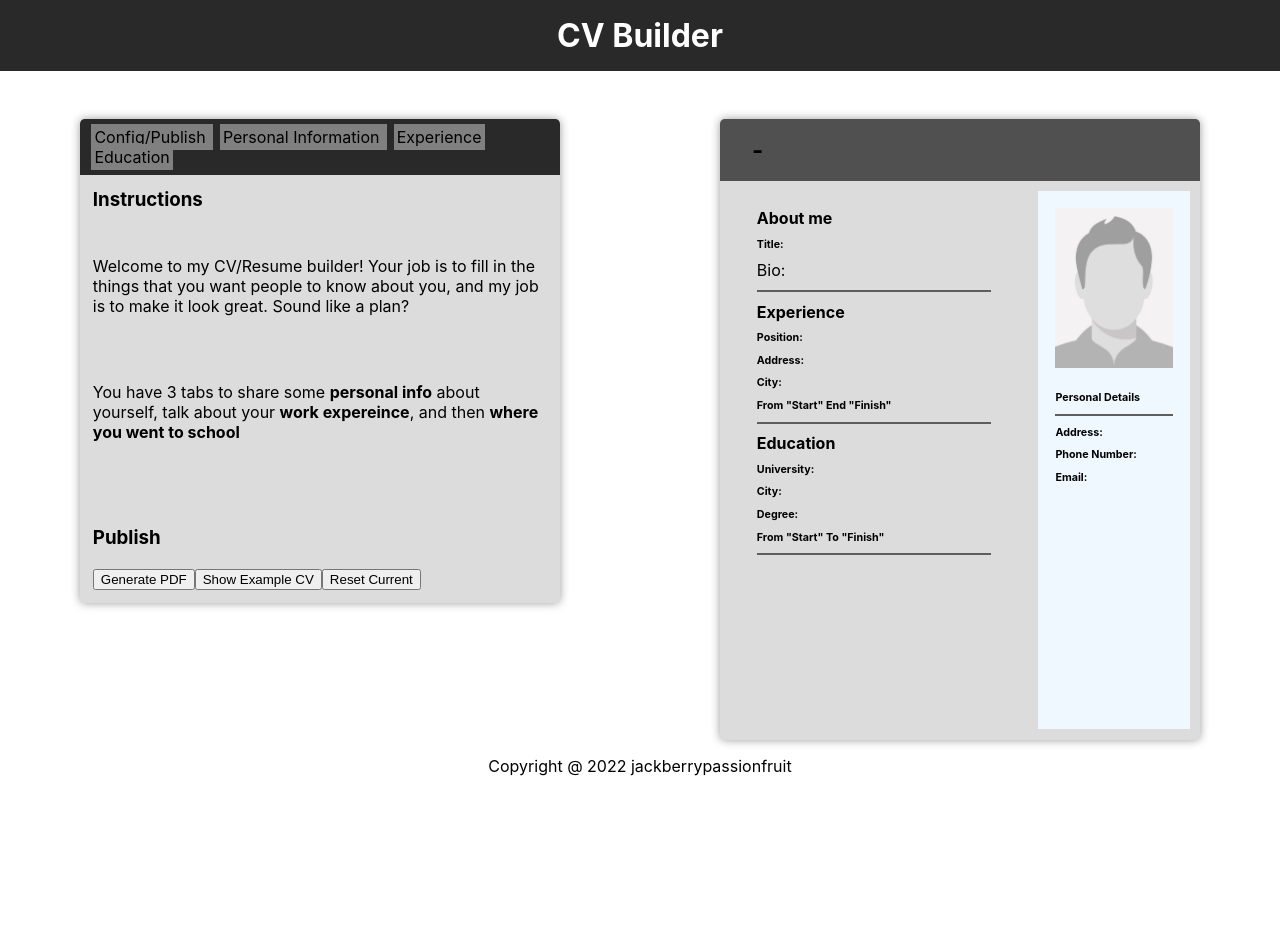
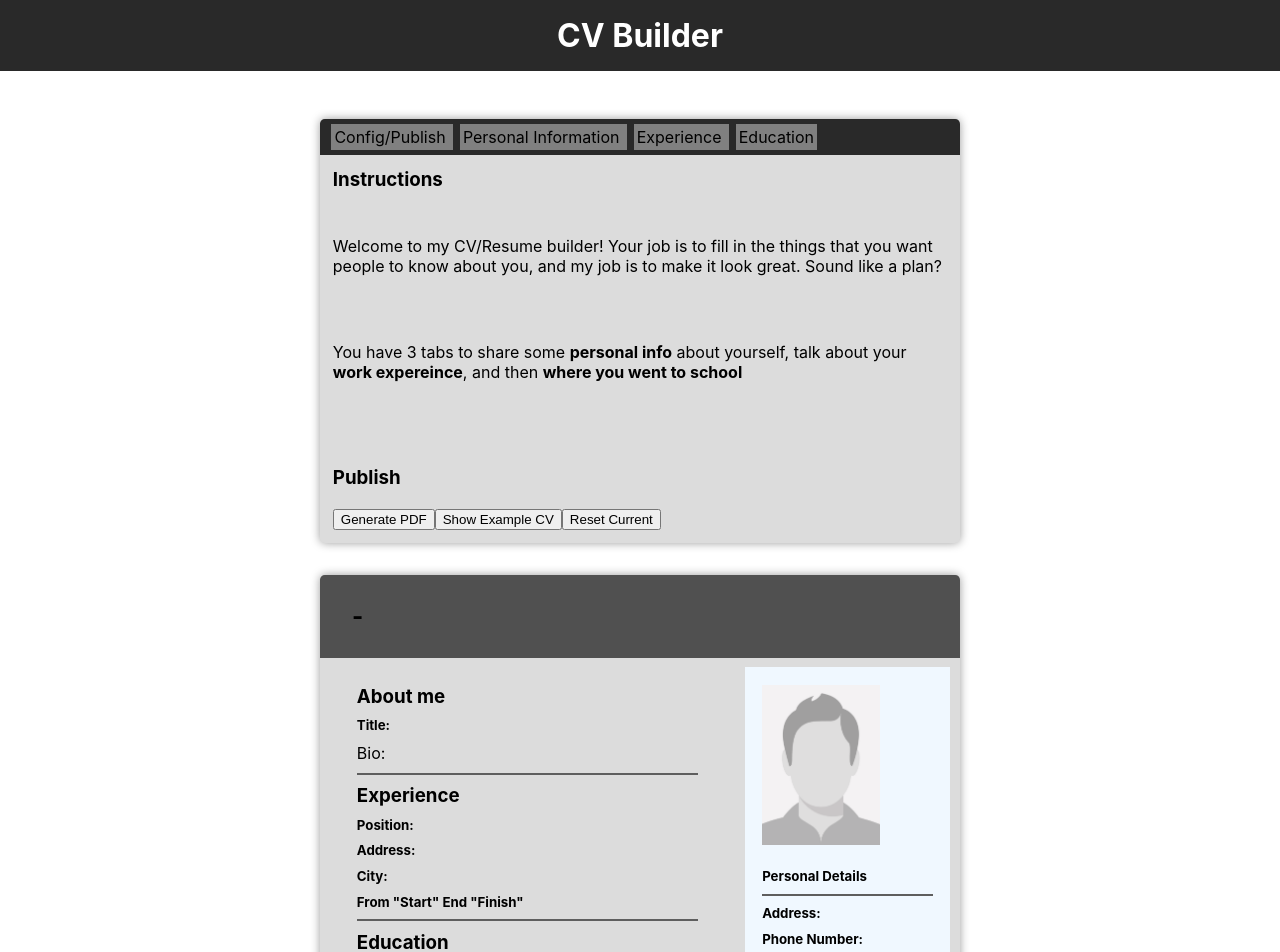
Before and after one commit to jackberrypassionfruit/top12-cv-project, a React (Create React App) app: page / in a window 1280 px wide. Shown: the top 952 px of the page. Before the commit the page ends 800 px from the top, so only its background shows below. Built offline with nearby package versions, Linux system fonts and the light colour scheme.

Commit message:
playing with margins

```diff
--- a/src/App.css
+++ b/src/App.css
@@ -1,6 +1,6 @@
 :root {
-  --page-width: 30rem;
-  --page-height: calc(30rem * 11 / 8.5);
+  --page-width: 40rem;
+  --page-height: calc(40rem * 11 / 8.5);
   --border-radius: .3rem;
 }
 
--- a/src/App.js
+++ b/src/App.js
@@ -8,23 +8,23 @@ import { useReactToPrint } from 'react-to-print';
 function App() {
 
   const examples = {
-      firstName: '',
-      lastName: '',
-      title: '',
-      address: '',
-      phoneNum: '',
-      email: '',
-      description: '',
-      position: '',
-      company: '',
-      city: '',
-      from: '',
-      to: '',
-      university: '',
-      uniCity: '',
-      degree: '',
-      uniFrom: '',
-      uniTo: '',
+      firstName: 'Jack',
+      lastName: 'Pashayan',
+      title: 'Teacher',
+      address: '82 Ossipee St',
+      pnum: '123-456-7890',
+      email: 'usGov@google.com',
+      description: 'Lorem ipsum dolor sit amet, consectetur adipiscing elit. Ut faucibus semper libero ut ornare. Ut id mi viverra leo tristique blandit sed a sem. Fusce auctor velit non iaculis accumsan. Curabitur nec purus vel lorem aliquet tempus at a nulla. Donec eleifend ultricies nulla, at gravida ipsum imperdiet at. In hac habitasse platea dictumst. Morbi feugiat tristique porta. Duis maximus nisl vitae ligula tincidunt, non varius sapien aliquam. Morbi dictum vulputate consequat.',
+      position: 'Teacher',
+      company: 'Pasadena Tech Pre-School',
+      city: 'Jupiter, FL',
+      from: '08/23/2022',
+      to: '09/08/2022',
+      university: 'Oxford University',
+      uniCity: 'Cambridge, GBR',
+      degree: 'Quantum Physics',
+      uniFrom: '06/27/2012',
+      uniTo: '11/01/2018',
   }
 
   const [navigator, setNavigator] = useState("config");
@@ -50,8 +50,17 @@ function App() {
     photoDestination.src = photoURL;
   }
 
+  // React-to-Print
   const componentRef = useRef();
   const handlePrint = useReactToPrint({content: () => componentRef.current });
+
+  const showExampleCV = () => {
+    setData(examples);
+  }
+
+  const resetCV = () => {
+    setData({});
+  }
 
   return (
     <div className="App">
@@ -67,7 +76,14 @@ function App() {
             <li className="exp" onClick={navState}> Experience </li>
             <li className="edu" onClick={navState}> Education </li>
           </ul>
-          <DataEntry handleChange={handleChange} handlePhoto={handlePhoto} handlePrint={handlePrint} section={navigator} data={data} />
+          <DataEntry
+            handleChange={handleChange}
+            handlePhoto={handlePhoto}
+            handlePrint={handlePrint}
+            showExampleCV={showExampleCV}
+            resetCV={resetCV}
+            section={navigator}
+            data={data} />
         </div>
         <Preview data={data} ref={componentRef} />
       </div>
--- a/src/components/DataEntry.js
+++ b/src/components/DataEntry.js
@@ -16,8 +16,8 @@ function DataEntry(props) {
           <div className="publish">
             <h3>Publish</h3>
             <button onClick={props.handlePrint}>Generate PDF</button>
-            <button>Show Example CV</button>
-            <button>Reset Current</button>
+            <button onClick={props.showExampleCV}>Show Example CV</button>
+            <button onClick={props.resetCV}>Reset Current</button>
           </div>
         </div>
       </div>
@@ -31,16 +31,16 @@ function DataEntry(props) {
         <input
           type="text"
           placeholder="First Name"
-          id="firstname"
+          id="firstName"
           onChange={props.handleChange}
-          value={props.data.firstname || ""}
+          value={props.data.firstName || ""}
           />
         <input
           type="text"
           placeholder="Last Name"
-          id="lastname"
+          id="lastName"
           onChange={props.handleChange}
-          value={props.data.lastname || ""}
+          value={props.data.lastName || ""}
           />
         <input
           type="text"
--- a/src/components/Preview.js
+++ b/src/components/Preview.js
@@ -5,41 +5,41 @@ export const Preview = React.forwardRef((props, ref) => {
   return (
     <div ref={ref} className="preview">
       <div className='fullName'>
-        <h2>{ props.data.firstname }-</h2>
-        <h2>{ props.data.lastname }</h2>
+        <h2>{ props.data.firstName }-</h2>
+        <h2>{ props.data.lastName }</h2>
       </div>
       <div className="dataFlex">
         <div className="left">
           <div className="About Me">
-            <h4>About me</h4>
-            <h6>{ props.data.title || "Title:" }</h6>
+            <h3>About me</h3>
+            <h5>{ props.data.title || "Title:" }</h5>
             <p>{ props.data.description || "Bio: "}</p>
             <hr/>
           </div>
           <div className="experience">
-            <h4>Experience</h4>
-            <h6>{ props.data.position || "Position: "}</h6>
-            <h6>{ props.data.company || "Address: "}</h6>
-            <h6>{ props.data.city || "City: "}</h6>
-            <h6>From { props.data.from || '"Start"'} End { props.data.to || '"Finish"'}</h6>
+            <h3>Experience</h3>
+            <h5>{ props.data.position || "Position: "}</h5>
+            <h5>{ props.data.company || "Address: "}</h5>
+            <h5>{ props.data.city || "City: "}</h5>
+            <h5>From { props.data.from || '"Start"'} End { props.data.to || '"Finish"'}</h5>
             <hr />
           </div>
           <div className="education">
-            <h4>Education</h4>
-            <h6>{ props.data.university || "University: "}</h6>
-            <h6>{ props.data.uniCity || "City: "}</h6>
-            <h6>{ props.data.degree || "Degree: "}</h6>
-            <h6>From { props.data.uniFrom || '"Start"'} To { props.data.uniTo || '"Finish"'}</h6>
+            <h3>Education</h3>
+            <h5>{ props.data.university || "University: "}</h5>
+            <h5>{ props.data.uniCity || "City: "}</h5>
+            <h5>{ props.data.degree || "Degree: "}</h5>
+            <h5>From { props.data.uniFrom || '"Start"'} To { props.data.uniTo || '"Finish"'}</h5>
             <hr />
           </div>
         </div>
         <div className="right">
           <img src={ facePic } alt="Someone's head" id='facePic' />
-          <h6>Personal Details</h6>
+          <h5>Personal Details</h5>
           <hr />
-          <h6>{ props.data.address || "Address: " }</h6>
-          <h6>{ props.data.pnum || "Phone Number: " }</h6>
-          <h6>{ props.data.email || "Email: "}</h6>
+          <h5>{ props.data.address || "Address: " }</h5>
+          <h5>{ props.data.pnum || "Phone Number: " }</h5>
+          <h5>{ props.data.email || "Email: "}</h5>
         </div>
       </div>
     </div>
```
